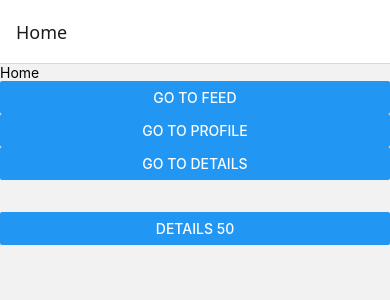
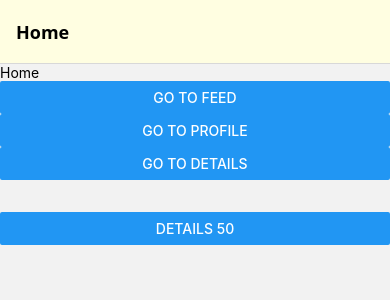
Before and after one commit to rafiferdos/rn-navigation, a React Native app: screen /Home in a window 390 px wide. Shown: the top 300 px of the page. Built offline with nearby package versions, Linux system fonts and the light colour scheme.

Commit message:
feat: Implement root stack navigator with Home, Feed, Profile, and Details screens.

```diff
--- a/app/navigation/RootStack.tsx
+++ b/app/navigation/RootStack.tsx
@@ -20,11 +20,19 @@ export type TDetailsPageProps = NativeStackScreenProps<TRootStackParamList, 'Det
 
 const RootStackNavigation = () => {
     return (
-        <RootStack.Navigator>
-            <RootStack.Screen name="Home" component={Home} />
-            <RootStack.Screen name="Feed" component={Feed} />
-            <RootStack.Screen name="Profile" component={Profile} />
-            <RootStack.Screen name="Details" component={Details} />
+        <RootStack.Navigator screenOptions={{
+            headerStyle: {
+                backgroundColor: '#fffee1'
+            },
+            headerTintColor: '#000',
+            headerTitleStyle: {
+                fontWeight: 'bold'
+            }
+        }}>
+            <RootStack.Screen name="Home" component={Home} options={{ title: 'Home' }} />
+            <RootStack.Screen name="Feed" component={Feed} options={{ title: 'Feed' }} />
+            <RootStack.Screen name="Profile" component={Profile} options={{ title: 'Profile' }} />
+            <RootStack.Screen name="Details" component={Details} options={{ title: 'Details' }} />
         </RootStack.Navigator>
     )
 }
```
